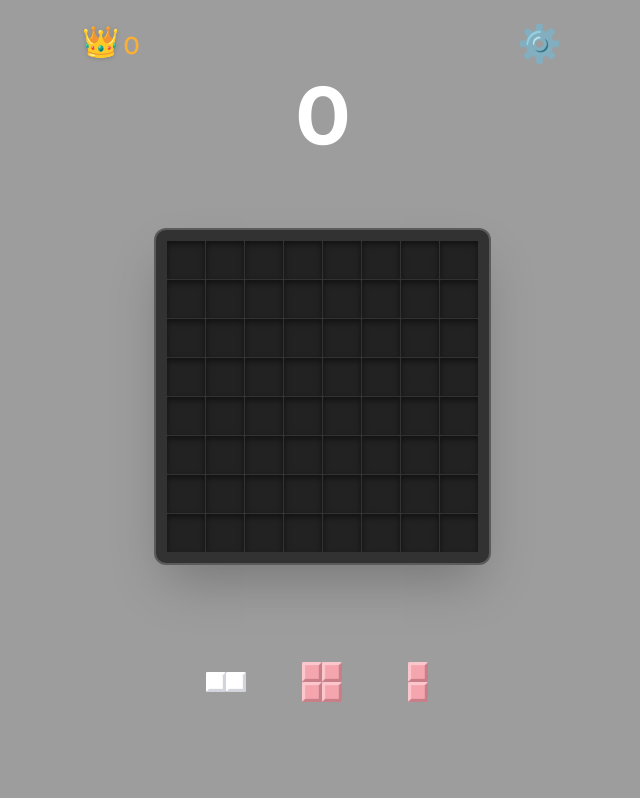
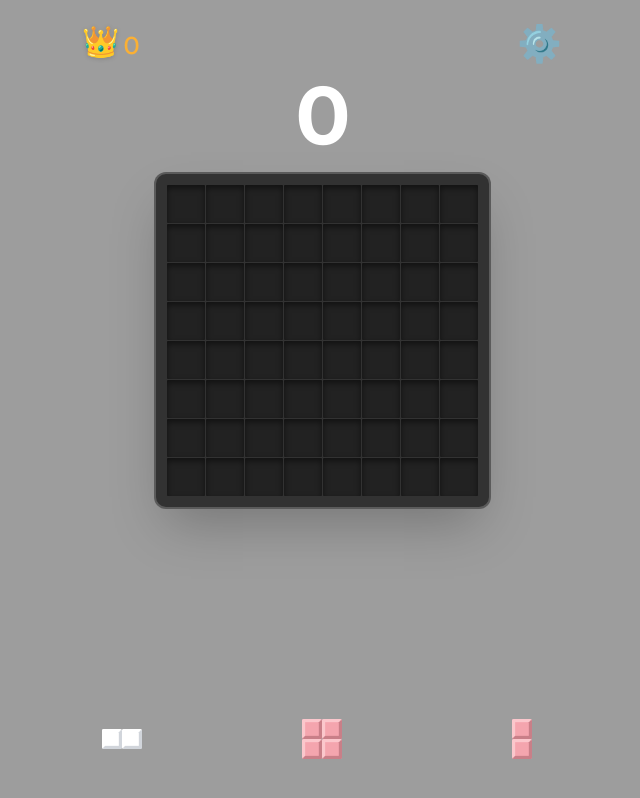
Before and after one commit to yunushi/block-mania, a Next.js app: page / in a window 1280 px wide. Both pictures are taken after a click on the button "PLAY". Shown: the whole page, without its empty margins (318-958 px from the left). Built offline with nearby package versions, Linux system fonts and the light colour scheme.

Commit message:
arayüz değişti

```diff
--- a/src/app/page.tsx
+++ b/src/app/page.tsx
@@ -40,11 +40,11 @@ export default function Home() {
   }
 
   return (
-    <main className="flex flex-col items-center w-full gap-18 h-[100dvh] select-none overflow-hidden relative bg-[#9d9d9d]">
+    <main className="flex flex-col items-center w-full h-[100dvh] select-none overflow-hidden relative bg-[#9d9d9d] pt-safe pb-safe">
 
       {/* Combo Indicator - Moved to TOP center */}
       {showCombo && comboCount > 1 && (
-        <div className="absolute top-18 left-1/2 -translate-x-1/2 whitespace-nowrap mt-20 z-[1000] animate-bounce-in">
+        <div className="absolute top-12 left-1/2 -translate-x-1/2 whitespace-nowrap z-[1000] animate-bounce-in">
           <div className="combo-text text-5xl font-black italic tracking-tighter">
             <span className="text-yellow-400 drop-shadow-[0_0_10px_rgba(250,204,21,0.8)]">COMBO </span>
             <span className="text-white drop-shadow-[0_0_15px_rgba(255,255,255,0.8)]">x{comboCount}</span>
@@ -80,7 +80,7 @@ export default function Home() {
         </div>
 
         {/* Large Score in Center */}
-        <div className="flex justify-center -mt-2">
+        <div className="flex justify-center -mt-2 mb-4">
           <span className="text-[80px] font-bold text-white leading-none tracking-tight">
             {score}
           </span>
@@ -135,12 +135,14 @@ export default function Home() {
         )}
       </div>
 
-      {/* Controller / Inventory - Positioned relative instead of fixed to avoid overlap */}
-      <div className="max-w-lg m-0 z-30" style={{ marginBottom: "6rem" }}>
-        <BlockInventory
-          blocks={inventory}
-          onPlace={placeBlock}
-        />
+      {/* Controller / Inventory - Fixed to bottom for iOS visibility */}
+      <div className="fixed bottom-0 left-0 right-0 z-30 pb-safe mb-4 flex justify-center">
+        <div className="w-full max-w-lg px-4">
+          <BlockInventory
+            blocks={inventory}
+            onPlace={placeBlock}
+          />
+        </div>
       </div>
 
       {/* Remove Instructions to keep it clean like the image */}
```
